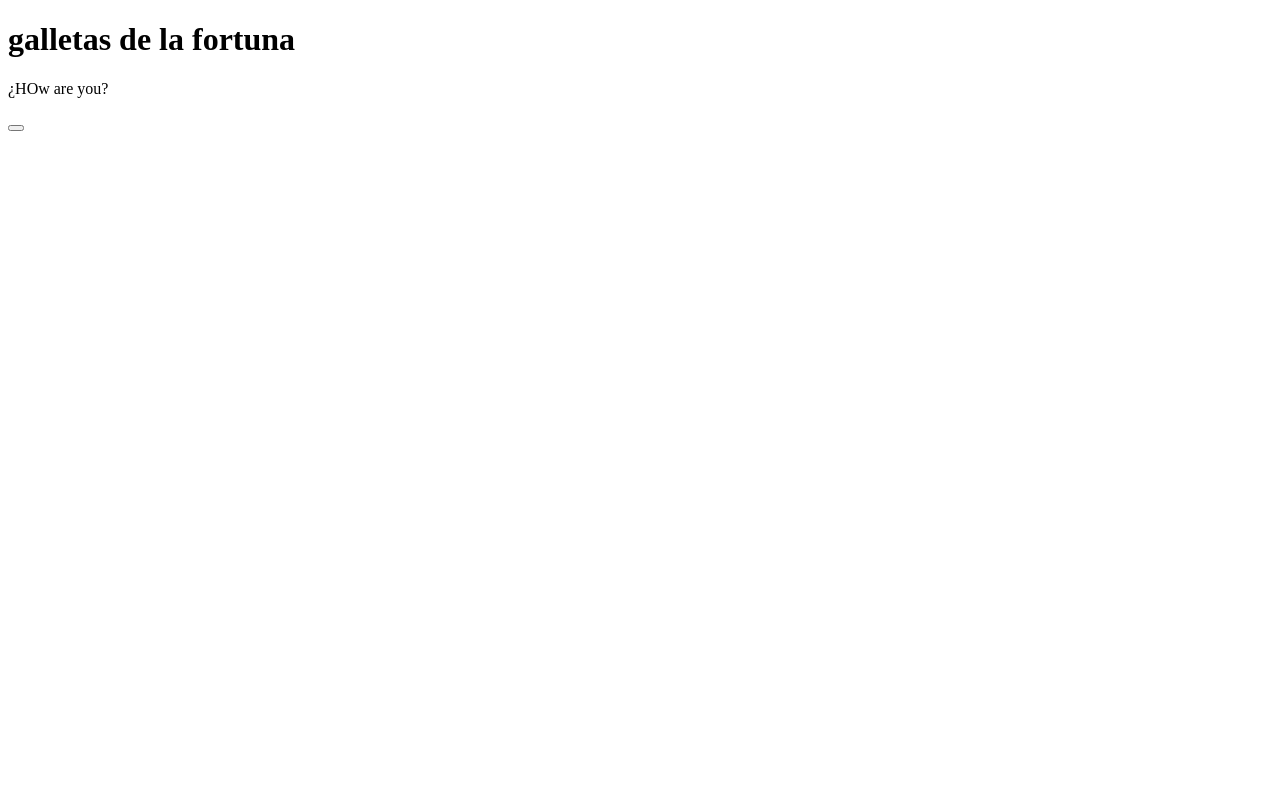
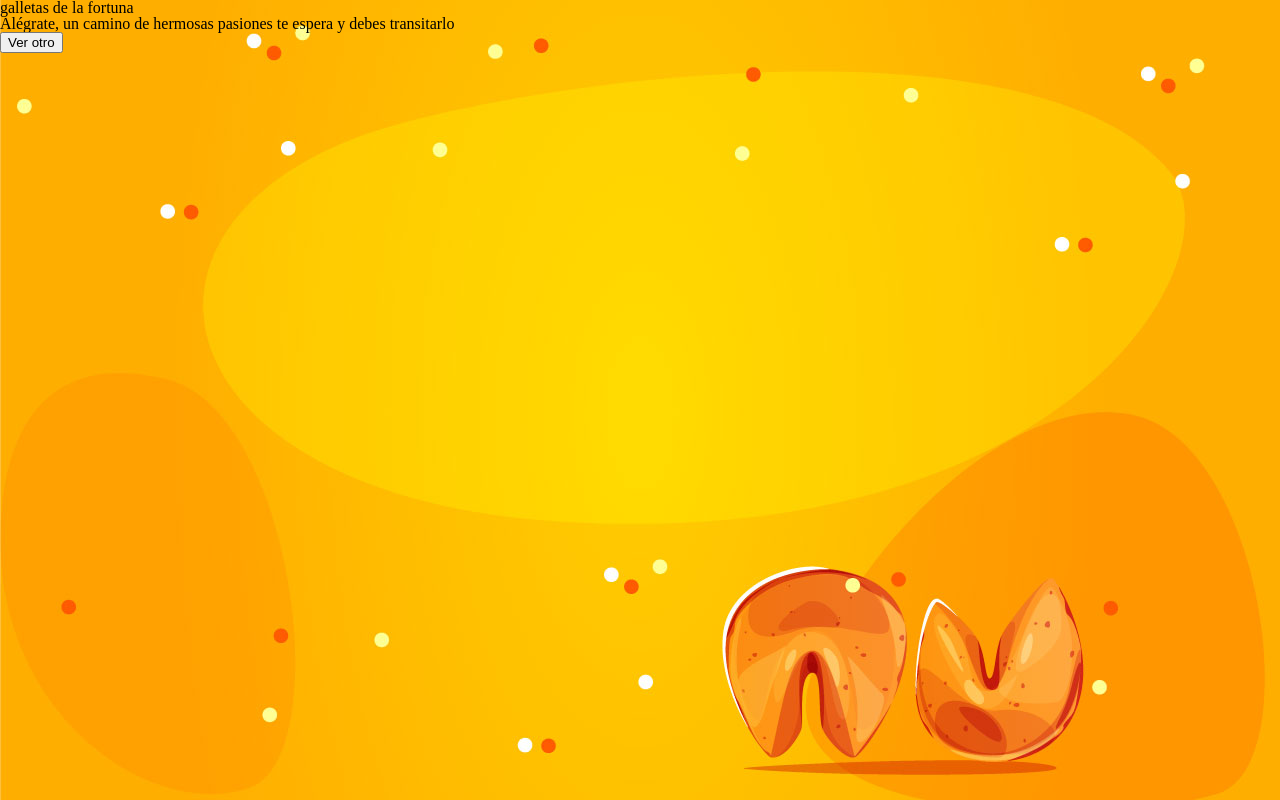
Before and after one commit to BrandonAguero/Galleta-de-la-Fortuna, a React (Vite) app: page / in a window 1280 px wide. Built offline with nearby package versions, Linux system fonts and the light colour scheme.

Commit message:
Terminamos de agregar la lógica para tener imagenes y frases aleatorias

```diff
--- a/index.html
+++ b/index.html
@@ -3,7 +3,8 @@
   <head>
     <meta charset="UTF-8" />
     <link rel="icon" type="image/svg+xml" href="/vite.svg" />
-    <meta name="viewport" content="width=device-width, initial-scale=1.0" />
+    <meta name="viewport" content="width=device-width, user-scalable=no,initial-scale=1.0, maximum-scale=1.0, minimum-scale=1.0" />
+    <link rel="stylesheet" href="https://cdnjs.cloudflare.com/ajax/libs/meyer-reset/2.0/reset.min.css" integrity="sha512-NmLkDIU1C/C88wi324HBc+S2kLhi08PN5GDeUVVVC/BVt/9Izdsc9SVeVfA1UZbY3sHUlDSyRXhCzHfr6hmPPw==" crossorigin="anonymous" referrerpolicy="no-referrer" />
     <title>La Galleta de la Fortuna</title>
   </head>
   <body>
--- a/src/App.css
+++ b/src/App.css
@@ -0,0 +1,5 @@
+.main {
+    width: 100vw;
+    height: 100vh;
+    background-image: url('../images/fondo1.jpg');
+}
--- a/src/App.jsx
+++ b/src/App.jsx
@@ -1,28 +1,40 @@
 import phrases from './utils/phrases.json';
-import { randomPhrase } from './utils/randomPhrase';
+import { randomAleatoryArray } from './utils/randomAleatoryArray';
 import { SectionChildren } from './components/SectionChildren';
 import { ButtonRandom } from './components/ButtonRandom';
 import { PhraseRandom } from './components/PhraseRandom';
 
 import './App.css'
+import { useState } from 'react';
 
 const numberImage = [1, 2, 3, 4];
 
 function App() {
 
+  const phraseAleatory = randomAleatoryArray(phrases).phrase;
+  const numberAleatory = randomAleatoryArray(numberImage);
+
+  const [phraseRandom, setPhraseRandom] = useState(phraseAleatory);
+  const [aleatoryImage, setAleatoryImage] = useState(numberAleatory);
+
+  const objStyles = {
+    backgroundImage: `url('../images/fondo${aleatoryImage}.jpg')`
+  }
 
   return (
-    <>
-      <header className='header'>
-        <h1 className='header__h1'>galletas de la fortuna</h1>
-      </header>
-      <main className='main'>
-        <SectionChildren>
-          <PhraseRandom  />
-          <ButtonRandom />
-        </SectionChildren>
-      </main>
-    </>
+    <main className='main' style={objStyles}>
+      <h1>galletas de la fortuna</h1>
+      <SectionChildren>
+        <PhraseRandom phrase={phraseRandom} />
+        <ButtonRandom
+          setPhraseRandom={setPhraseRandom}
+          phrases={phrases}
+          randomAleatoryArray={randomAleatoryArray}
+          setAleatoryImage={setAleatoryImage}
+          numberImage={numberImage}
+        />
+      </SectionChildren>
+    </main>
   )
 }
 
--- a/src/components/ButtonRandom.jsx
+++ b/src/components/ButtonRandom.jsx
@@ -1,6 +1,16 @@
-function ButtonRandom() {
+function ButtonRandom({ setPhraseRandom, phrases, randomAleatoryArray, setAleatoryImage, numberImage}) {
+
+    const handleAleatory = () => {
+        const phraseIndex = randomAleatoryArray(phrases).phrase
+        setPhraseRandom(phraseIndex);
+
+        const numberIndex = randomAleatoryArray(numberImage);
+        setAleatoryImage(numberIndex);
+
+    }
+
     return (
-        <button className="main__section--button"></button>
+        <button onClick={handleAleatory} className="main__section--button">Ver otro</button>
     );
 }
 
--- a/src/components/PhraseRandom.jsx
+++ b/src/components/PhraseRandom.jsx
@@ -1,8 +1,8 @@
-function PhraseRandom() {
+function PhraseRandom({ phrase }) {
     return (
         <div className="main__section--div">
             <p>
-                ¿HOw are you?
+                {phrase}
             </p>
         </div>
     );
--- a/src/utils/randomPhrase.js
+++ b/src/utils/randomAleatoryArray.js
@@ -1,6 +1,6 @@
-function randomPhrase(arr) {
+function randomAleatoryArray(arr) {
     const index = Math.floor(Math.random() * arr.length);
     return arr[index];
 };
 
-export { randomPhrase };
+export { randomAleatoryArray };
```
